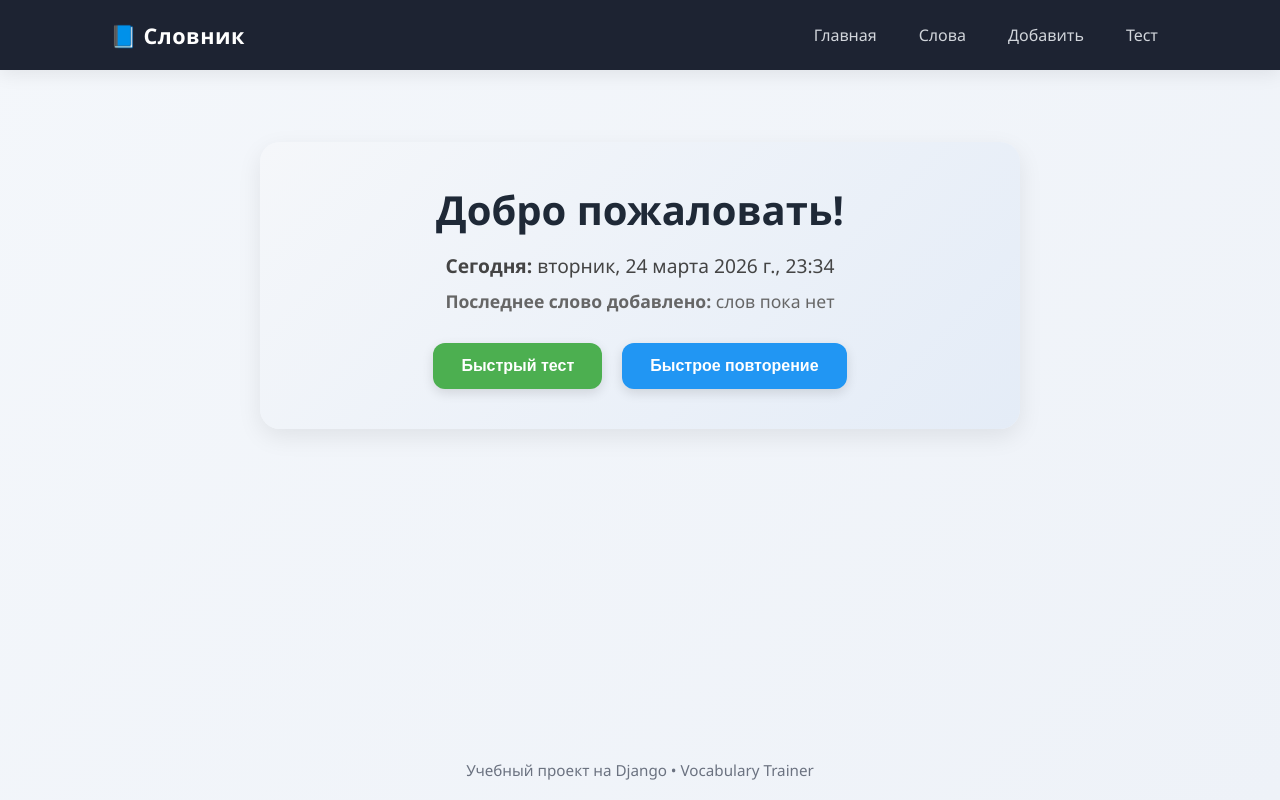
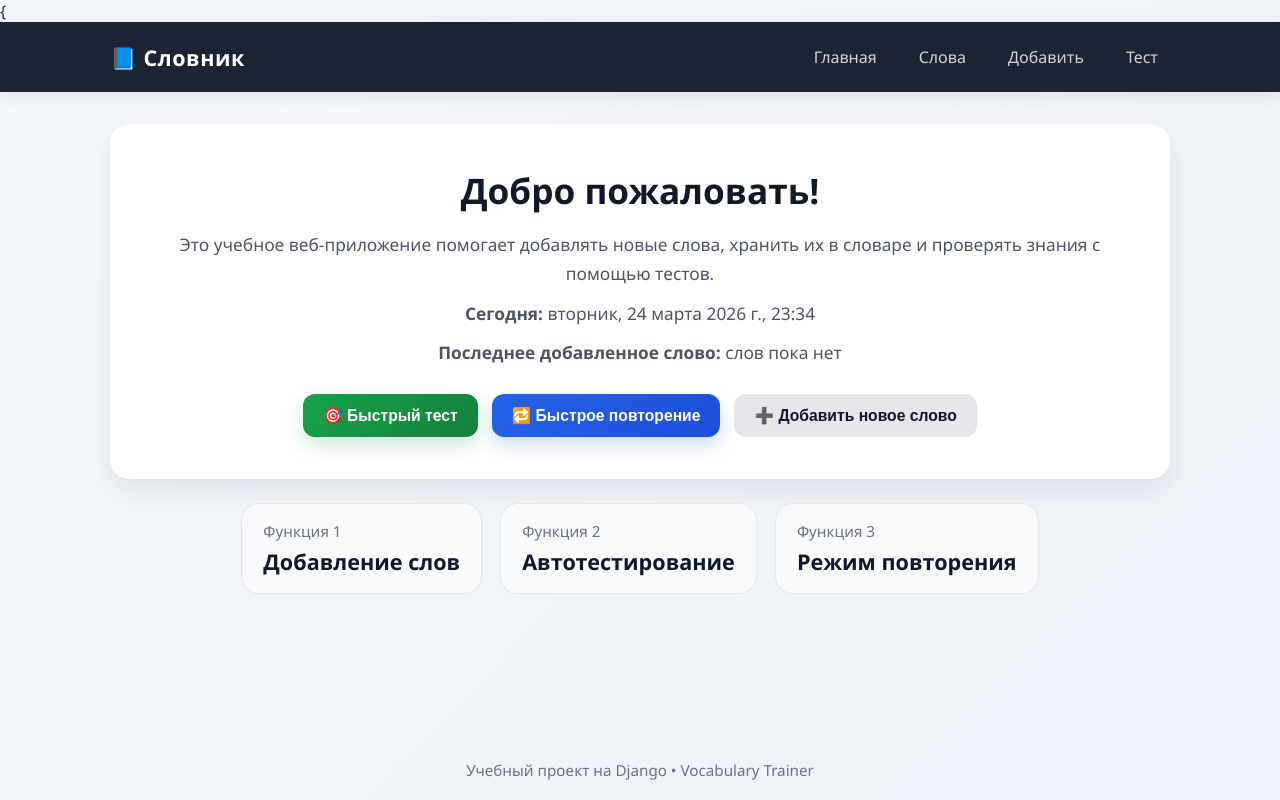
Before and after one commit to lafeya-lamos/webprogram-Word-book, a Django app: page / in a window 1280 px wide. Run offline with Django 4.2, Linux system fonts and the light colour scheme; data that the repository does not hold is empty.

Commit message:
style(templates): подключить статику и добавить CSS-классы

```diff
--- a/templates/index.html
+++ b/templates/index.html
@@ -1,53 +1,48 @@
-{% extends "base.html" %}
+{{% extends "base.html" %}
 
 {% block title %}Главная страница{% endblock %}
 
 {% block content %}
-<div style="max-width: 800px; margin: 0 auto; text-align: center; padding: 40px 20px;">
+<div class="card hero-card">
+    <h1 class="hero-title">{{ welcome_title }}</h1>
+    <p class="hero-subtitle">
+        Это учебное веб-приложение помогает добавлять новые слова,
+        хранить их в словаре и проверять знания с помощью тестов.
+    </p>
+    <p class="hero-subtitle">
+        <strong>Сегодня:</strong> {{ current_datetime }}
+    </p>
+    <p class="hero-subtitle">
+        <strong>Последнее добавленное слово:</strong> {{ last_added_text }}
+    </p>
 
-    <div style="background: linear-gradient(135deg, #f5f7fa, #e4ecf7); padding: 40px; border-radius: 20px; box-shadow: 0 8px 24px rgba(0,0,0,0.08);">
-        <h1 style="font-size: 2.5rem; margin-bottom: 15px;">{{ welcome_title }}</h1>
+    <div class="btn-row">
+        <a class="btn-link" href="{% url 'quiz' %}?num_questions=5&mode=random">
+            <button class="btn btn-success">🎯 Быстрый тест</button>
+        </a>
 
-        <p style="font-size: 1.2rem; color: #444; margin-bottom: 10px;">
-            <strong>Сегодня:</strong> {{ current_datetime }}
-        </p>
+        <a class="btn-link" href="{% url 'quiz' %}?num_questions=5&mode=review">
+            <button class="btn btn-primary">🔁 Быстрое повторение</button>
+        </a>
 
-        <p style="font-size: 1.1rem; color: #666; margin-bottom: 30px;">
-            <strong>Последнее слово добавлено:</strong> {{ last_added_text }}
-        </p>
+        <a class="btn-link" href="{% url 'add_article' %}">
+            <button class="btn btn-secondary">➕ Добавить новое слово</button>
+        </a>
+    </div>
+</div>
 
-        <div style="display: flex; justify-content: center; gap: 20px; flex-wrap: wrap;">
-            <a href="{% url 'quiz' %}?num_questions=5&mode=random" style="text-decoration: none;">
-                <button style="
-                    padding: 14px 28px;
-                    font-size: 1rem;
-                    border: none;
-                    border-radius: 12px;
-                    background-color: #4CAF50;
-                    color: white;
-                    cursor: pointer;
-                    box-shadow: 0 4px 12px rgba(0,0,0,0.12);
-                ">
-                    Быстрый тест
-                </button>
-            </a>
-
-            <a href="{% url 'quiz' %}?num_questions=5&mode=review" style="text-decoration: none;">
-                <button style="
-                    padding: 14px 28px;
-                    font-size: 1rem;
-                    border: none;
-                    border-radius: 12px;
-                    background-color: #2196F3;
-                    color: white;
-                    cursor: pointer;
-                    box-shadow: 0 4px 12px rgba(0,0,0,0.12);
-                ">
-                    Быстрое повторение
-                </button>
-            </a>
-        </div>
+<div class="stats-row">
+    <div class="stat-box">
+        <div class="stat-label">Функция 1</div>
+        <div class="stat-value">Добавление слов</div>
     </div>
-
+    <div class="stat-box">
+        <div class="stat-label">Функция 2</div>
+        <div class="stat-value">Автотестирование</div>
+    </div>
+    <div class="stat-box">
+        <div class="stat-label">Функция 3</div>
+        <div class="stat-value">Режим повторения</div>
+    </div>
 </div>
 {% endblock %}
```
